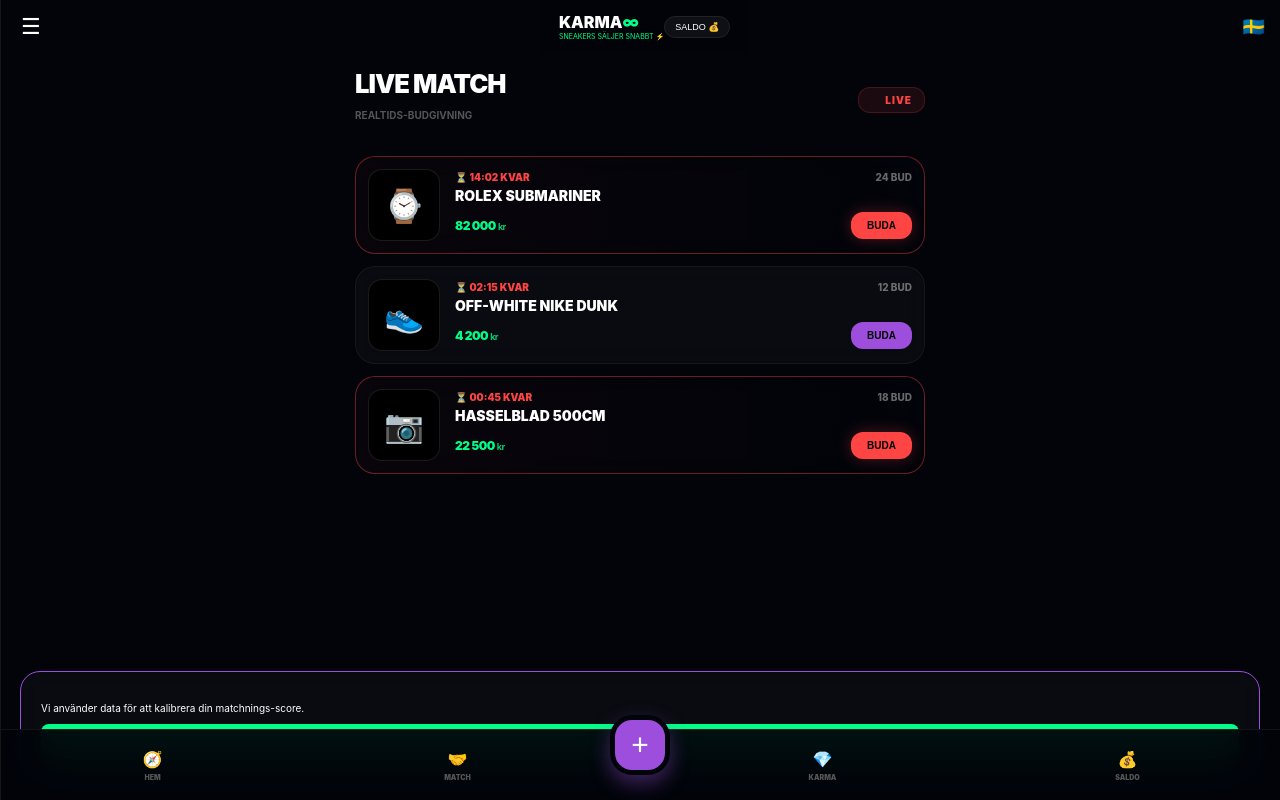
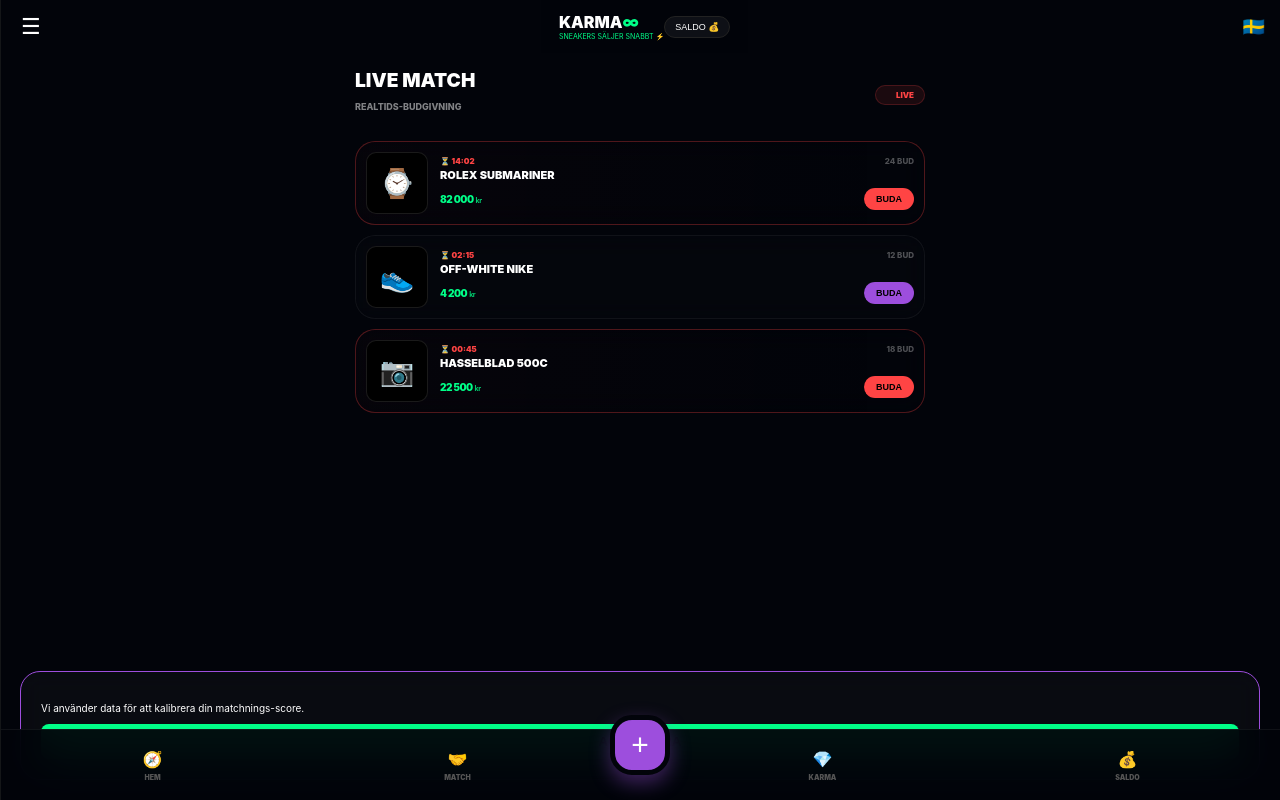
Before and after one commit to gascheckking/marketbeg-appGem, a Next.js app: page /auctions in a window 1280 px wide. Built offline with nearby package versions, Linux system fonts and the light colour scheme.

Commit message:
Update page.tsx

```diff
--- a/app/auctions/page.tsx
+++ b/app/auctions/page.tsx
@@ -6,50 +6,49 @@ import PriceTag from "@/components/PriceTag";
 export default function Auctions() {
   const auctions = [
     { id: 1, name: "Rolex Submariner", bids: 24, time: "14:02", price: 82000, img: "⌚", hot: true },
-    { id: 2, name: "Off-White Nike Dunk", bids: 12, time: "02:15", price: 4200, img: "👟", hot: false },
-    { id: 3, name: "Hasselblad 500CM", bids: 18, time: "00:45", price: 22500, img: "📷", hot: true }
+    { id: 2, name: "Off-White Nike", bids: 12, time: "02:15", price: 4200, img: "👟", hot: false },
+    { id: 3, name: "Hasselblad 500C", bids: 18, time: "00:45", price: 22500, img: "📷", hot: true }
   ];
 
   return (
     <div className="page-wrapper" style={{ padding: '15px' }}>
-      <header style={{ marginBottom: '25px', display: 'flex', justifyContent: 'space-between', alignItems: 'center' }}>
+      <header style={{ marginBottom: '20px', display: 'flex', justifyContent: 'space-between', alignItems: 'center' }}>
         <div>
-          <h1 style={{ fontSize: '1.6rem', fontWeight: 900, margin: 0, letterSpacing: '-1px' }}>LIVE MATCH</h1>
-          <p className="muted" style={{ fontSize: '10px', fontWeight: 700 }}>REALTIDS-BUDGIVNING</p>
+          <h1 style={{ fontSize: '1.2rem', fontWeight: 900, margin: 0 }}>LIVE MATCH</h1>
+          <p style={{ fontSize: '9px', fontWeight: 800, opacity: 0.5 }}>REALTIDS-BUDGIVNING</p>
         </div>
-        <div style={{ display: 'flex', alignItems: 'center', gap: '8px', padding: '6px 12px', borderRadius: '12px', background: 'rgba(255, 68, 68, 0.1)', border: '1px solid rgba(255, 68, 68, 0.2)' }}>
+        <div style={{ display: 'flex', alignItems: 'center', gap: '5px', padding: '4px 10px', borderRadius: '20px', background: 'rgba(255, 68, 68, 0.1)', border: '1px solid rgba(255, 68, 68, 0.2)' }}>
           <div className="pulse-dot"></div>
-          <span style={{ color: '#ff4444', fontWeight: 900, fontSize: '10px', letterSpacing: '1px' }}>LIVE</span>
+          <span style={{ color: '#ff4444', fontWeight: 900, fontSize: '8px' }}>LIVE</span>
         </div>
       </header>
 
-      <div style={{ display: 'flex', flexDirection: 'column', gap: '12px' }}>
+      <div style={{ display: 'flex', flexDirection: 'column', gap: '10px' }}>
         {auctions.map(a => (
           <div key={a.id} className="glass-card" style={{
-            display: 'flex', gap: '15px', padding: '12px',
-            borderColor: a.hot ? 'rgba(255, 68, 68, 0.4)' : 'rgba(255,255,255,0.05)',
-            background: a.hot ? 'linear-gradient(90deg, rgba(255,68,68,0.03), transparent)' : 'var(--glass)'
+            display: 'flex', gap: '12px', padding: '10px',
+            borderColor: a.hot ? 'rgba(255, 68, 68, 0.3)' : 'rgba(255,255,255,0.05)',
+            background: a.hot ? 'linear-gradient(90deg, rgba(255,68,68,0.02), transparent)' : 'rgba(255,255,255,0.01)'
           }}>
             <div style={{
-              width: '70px', height: '70px', background: '#000', borderRadius: '14px',
-              display: 'flex', alignItems: 'center', justifyContent: 'center', fontSize: '32px',
+              width: '60px', height: '60px', background: '#000', borderRadius: '10px',
+              display: 'flex', alignItems: 'center', justifyContent: 'center', fontSize: '28px',
               border: '1px solid rgba(255,255,255,0.1)', flexShrink: 0
             }}>
               {a.img}
             </div>
 
             <div style={{ flex: 1, minWidth: 0, display: 'flex', flexDirection: 'column', justifyContent: 'center' }}>
-              <div style={{ display: 'flex', justifyContent: 'space-between', marginBottom: '4px' }}>
-                <span style={{ color: '#ff4444', fontWeight: 900, fontSize: '10px' }}>⏳ {a.time} KVAR</span>
-                <span style={{ fontSize: '10px', fontWeight: 800, opacity: 0.4 }}>{a.bids} BUD</span>
+              <div style={{ display: 'flex', justifyContent: 'space-between' }}>
+                <span style={{ color: '#ff4444', fontWeight: 900, fontSize: '8px' }}>⏳ {a.time}</span>
+                <span style={{ fontSize: '8px', fontWeight: 800, opacity: 0.3 }}>{a.bids} BUD</span>
               </div>
-              <h3 style={{ fontSize: '14px', fontWeight: 900, margin: '0 0 8px 0', whiteSpace: 'nowrap', overflow: 'hidden', textOverflow: 'ellipsis' }}>{a.name.toUpperCase()}</h3>
+              <h3 style={{ fontSize: '11px', fontWeight: 900, margin: '2px 0 6px 0', whiteSpace: 'nowrap', overflow: 'hidden', textOverflow: 'ellipsis' }}>{a.name.toUpperCase()}</h3>
               <div style={{ display: 'flex', justifyContent: 'space-between', alignItems: 'center' }}>
-                <PriceTag price={a.price} size="sm" />
+                <PriceTag price={a.price} size="xs" />
                 <button className="primary-btn" style={{
-                  width: 'auto', padding: '8px 16px', fontSize: '10px',
-                  background: a.hot ? '#ff4444' : 'var(--neon-purple)',
-                  boxShadow: a.hot ? '0 0 15px rgba(255,68,68,0.3)' : 'none'
+                  width: 'auto', padding: '6px 12px', fontSize: '9px', fontWeight: 900,
+                  background: a.hot ? '#ff4444' : 'var(--neon-purple)'
                 }}>BUDA</button>
               </div>
             </div>
@@ -58,7 +57,7 @@ export default function Auctions() {
       </div>
 
       <style jsx>{`
-        .pulse-dot { width: 6px; height: 6px; background: #ff4444; border-radius: 50%; animation: pulse 1.5s infinite; }
+        .pulse-dot { width: 5px; height: 5px; background: #ff4444; border-radius: 50%; animation: pulse 1.5s infinite; }
         @keyframes pulse { 0% { transform: scale(1); opacity: 1; } 70% { transform: scale(2.5); opacity: 0; } 100% { transform: scale(1); opacity: 0; } }
       `}</style>
     </div>
```
